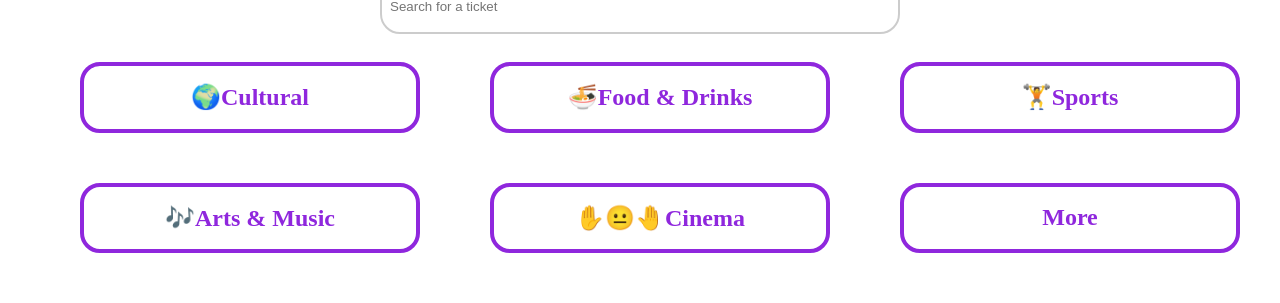
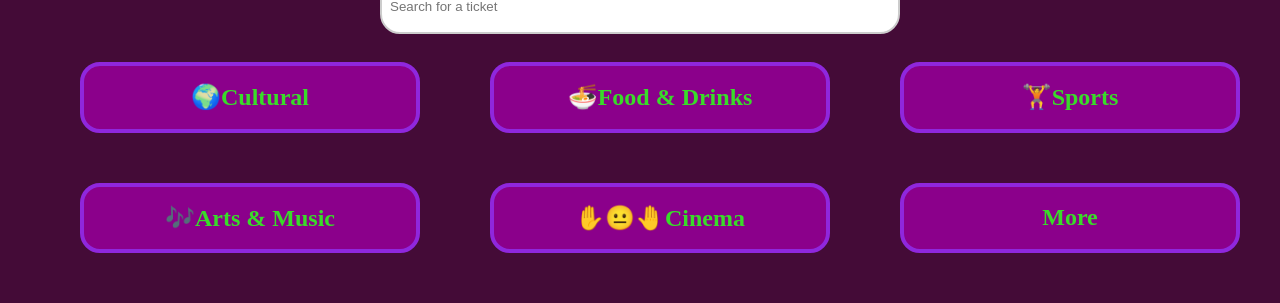
Before and after one commit to IDATA2301/idata2301-ticketlords-group4, a React (Vite) app: page / in a window 1280 px wide. Shown: the part 187-490 px from the top of the page. Built offline with nearby package versions, Linux system fonts and the light colour scheme.

Commit message:
modified the background colours

```diff
--- a/src/css/index.css
+++ b/src/css/index.css
@@ -1,10 +1,9 @@
-/* Add background color */
-
 body,
 #root {
   min-height: 100%;
   display: flex;
   flex-direction: column;
+  background-color: #440b37;
 }
 
 .main-content {
@@ -147,6 +146,8 @@ body {
   border-radius: 20px;
   border: 4px solid #8f27dd;
   font-size: 1.5rem;
+  background-color: darkmagenta;
+  color: #39dc29;
 }
 
 .item {
```
